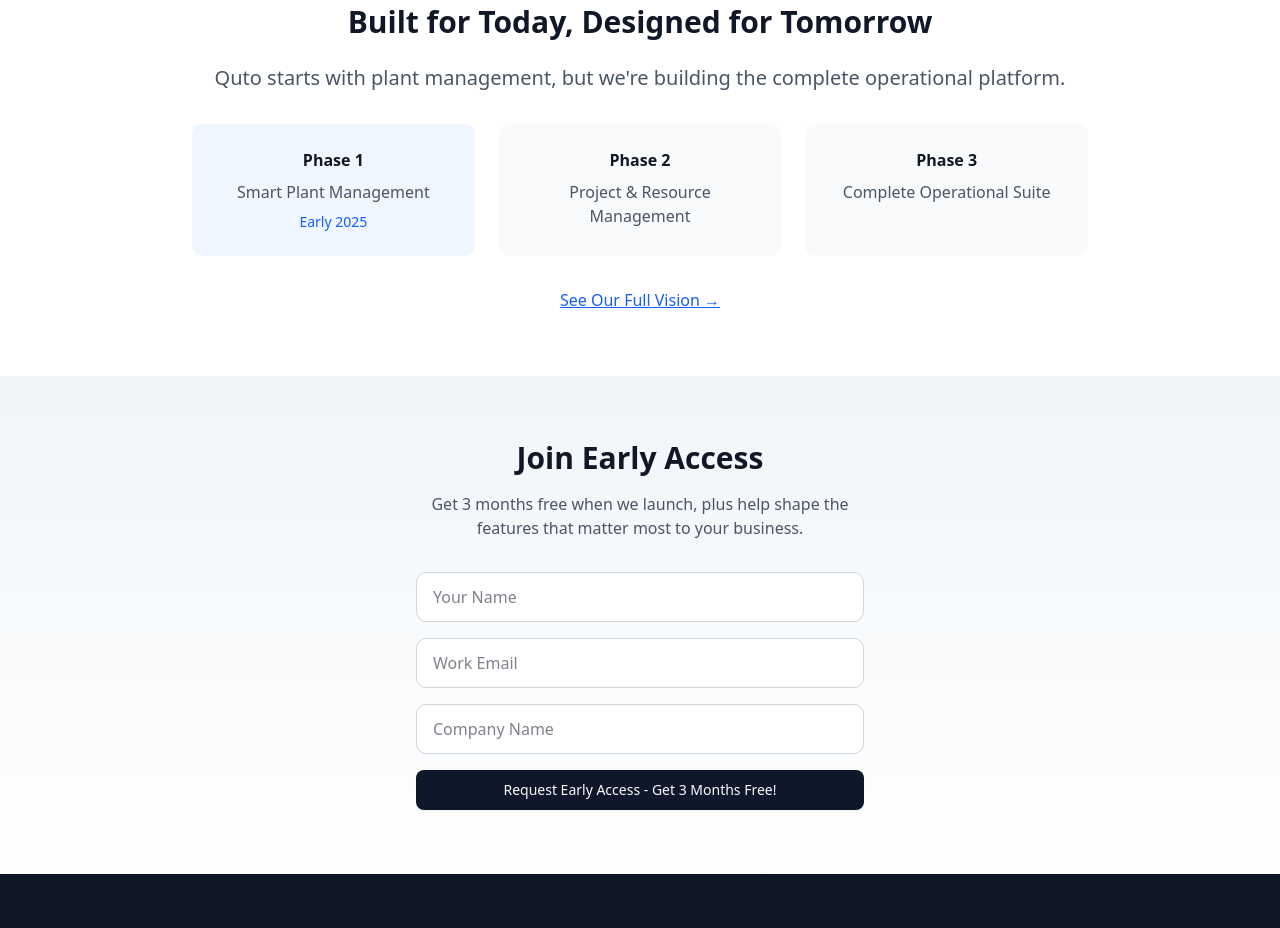
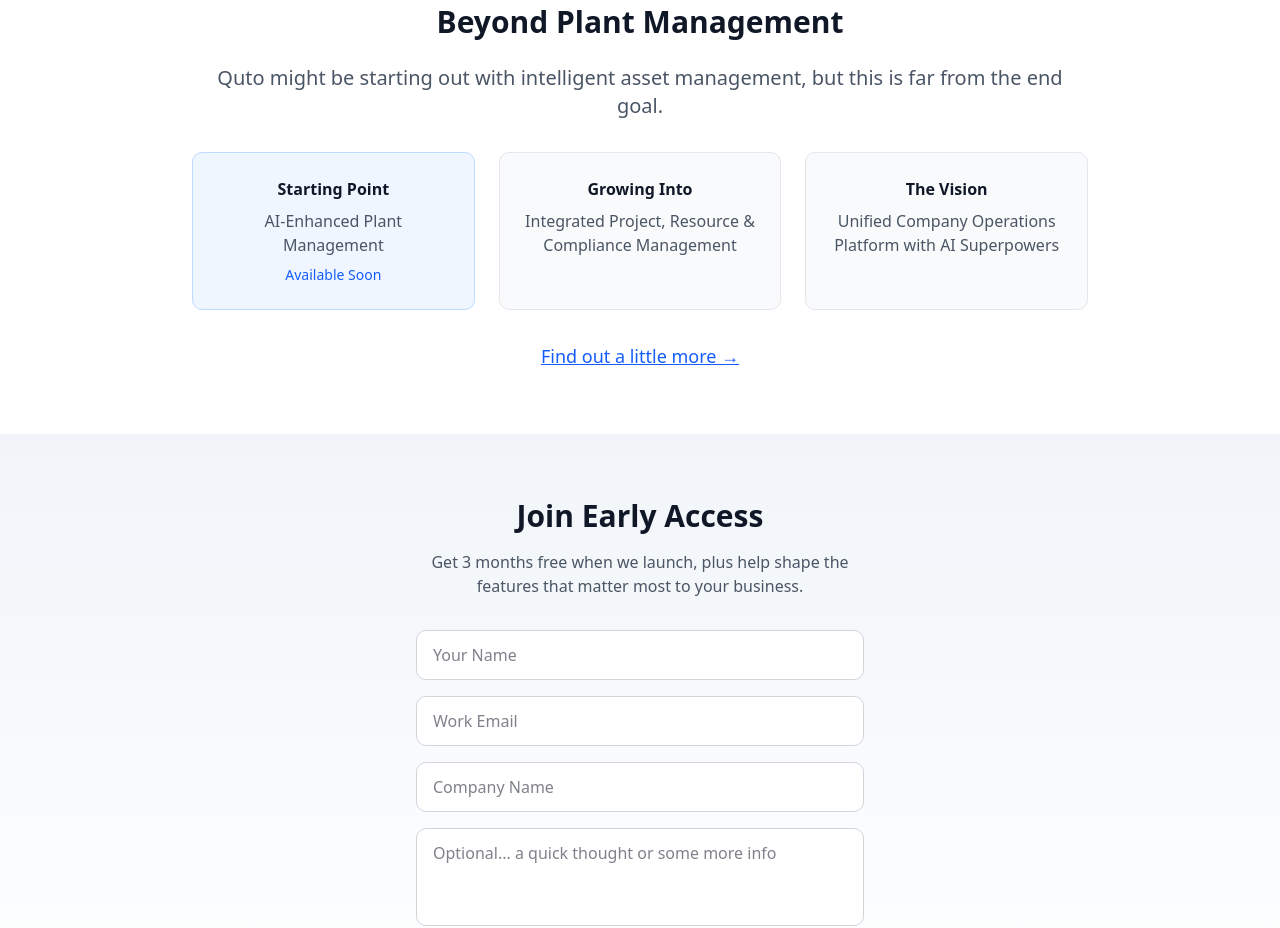
Before and after one commit to opsystems-dev/quto-site, a Next.js app: page / in a window 1280 px wide. Shown: the part 4340-5268 px from the top of the page. Built offline with nearby package versions, Linux system fonts and the light colour scheme.

Commit message:
Add vision teaser section on home page

```diff
--- a/src/app/page.tsx
+++ b/src/app/page.tsx
@@ -3,7 +3,7 @@ import { AnimatedDemo } from "@/components/sections/animated-demo"
 import { Features } from "@/components/sections/features"
 import { CTA } from "@/components/sections/cta"
 import { FounderStory } from "@/components/sections/founder-story"
-import { RoadmapTeaser } from "@/components/sections/roadmap-teaser"
+import { VisionTeaser } from "@/components/sections/vision-teaser"
 import { EarlyAccessForm } from "@/components/sections/early-access-form"
 import { Footer } from "@/components/sections/footer"
 
@@ -15,7 +15,7 @@ export default function Home() {
       <Features />
       <CTA />
       <FounderStory />
-      <RoadmapTeaser />
+      <VisionTeaser />
       <EarlyAccessForm />
       <Footer />
     </main>
--- a/src/components/sections/early-access-form.tsx
+++ b/src/components/sections/early-access-form.tsx
@@ -96,6 +96,13 @@ export function EarlyAccessForm() {
                 className="w-full px-4 py-3 border border-gray-300 rounded-lg focus:outline-none focus:ring-2 focus:ring-blue-600 focus:border-transparent bg-white"
                 required
             />
+            <textarea
+                id="comment"
+                name="comment"
+                placeholder="Optional... a quick thought or some more info"
+                rows={3}
+                className="w-full px-4 py-3 border border-gray-300 rounded-lg focus:outline-none focus:ring-2 focus:ring-blue-600 focus:border-transparent bg-white resize-none"
+            />
             <Button type="submit" size="lg" className="w-full">
                 Request Early Access - Get 3 Months Free!
             </Button>
--- a/src/components/sections/roadmap-teaser.tsx
+++ /dev/null
@@ -1,32 +0,0 @@
-export function RoadmapTeaser() {
-    return (
-      <section className="py-16 px-4 bg-white">
-        <div className="container mx-auto text-center max-w-4xl">
-          <h2 className="text-3xl font-bold text-gray-900 mb-6">
-            Built for Today, Designed for Tomorrow
-          </h2>
-          <p className="text-xl text-gray-600 mb-8">
-            Quto starts with plant management, but we&apos;re building the complete operational platform.
-          </p>
-          <div className="grid grid-cols-1 md:grid-cols-3 gap-6 mb-8">
-            <div className="bg-blue-50 p-6 rounded-lg">
-              <h3 className="font-semibold text-gray-900 mb-2">Phase 1</h3>
-              <p className="text-gray-600">Smart Plant Management</p>
-              <p className="text-sm text-blue-600 mt-2">Early 2025</p>
-            </div>
-            <div className="bg-gray-50 p-6 rounded-lg">
-              <h3 className="font-semibold text-gray-900 mb-2">Phase 2</h3>
-              <p className="text-gray-600">Project &amp; Resource Management</p>
-            </div>
-            <div className="bg-gray-50 p-6 rounded-lg">
-              <h3 className="font-semibold text-gray-900 mb-2">Phase 3</h3>
-              <p className="text-gray-600">Complete Operational Suite</p>
-            </div>
-          </div>
-          <a href="/vision" className="text-blue-600 hover:text-blue-700 underline">
-            See Our Full Vision →
-          </a>
-        </div>
-      </section>
-    )
-  }
--- /dev/null
+++ b/src/components/sections/vision-teaser.tsx
@@ -0,0 +1,32 @@
+export function VisionTeaser() {
+  return (
+    <section className="py-16 px-4 bg-white">
+      <div className="container mx-auto text-center max-w-4xl">
+        <h2 className="text-3xl font-bold text-gray-900 mb-6">
+          Beyond Plant Management
+        </h2>
+        <p className="text-xl text-gray-600 mb-8">
+          Quto might be starting out with intelligent asset management, but this is far from the end goal.
+        </p>
+        <div className="grid grid-cols-1 md:grid-cols-3 gap-6 mb-8">
+          <div className="bg-blue-50 p-6 rounded-lg border border-blue-200">
+            <h3 className="font-semibold text-gray-900 mb-2">Starting Point</h3>
+            <p className="text-gray-600">AI-Enhanced Plant Management</p>
+            <p className="text-sm text-blue-600 mt-2 font-medium">Available Soon</p>
+          </div>
+          <div className="bg-gray-50 p-6 rounded-lg border border-gray-200">
+            <h3 className="font-semibold text-gray-900 mb-2">Growing Into</h3>
+            <p className="text-gray-600">Integrated Project, Resource & Compliance Management</p>
+          </div>
+          <div className="bg-gray-50 p-6 rounded-lg border border-gray-200">
+            <h3 className="font-semibold text-gray-900 mb-2">The Vision</h3>
+            <p className="text-gray-600">Unified Company Operations Platform with AI Superpowers</p>
+          </div>
+        </div>
+        <a href="/vision" className="text-blue-600 hover:text-blue-700 underline text-lg font-medium">
+          Find out a little more →
+        </a>
+      </div>
+    </section>
+  )
+}
```
